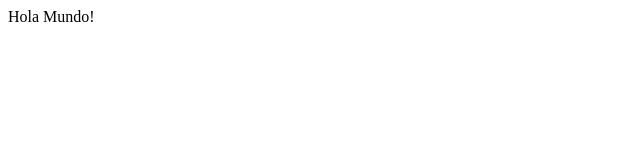
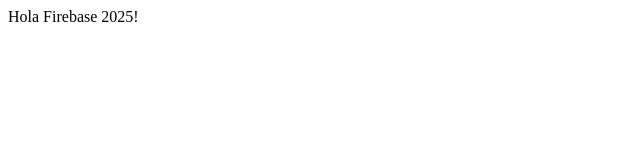
Before and after one commit to arielgos/build.ia.2025, a plain HTML site: page public/index.html in a window 1280 px wide. Shown: the full height of the page, 0-640 px from the left. Drawn offline with Linux system fonts and the light colour scheme.

Commit message:
cambie el saludo

```diff
--- a/public/index.html
+++ b/public/index.html
@@ -8,7 +8,7 @@
 </head>
 
 <body>
-  Hola Mundo!
+  Hola Firebase 2025!
 </body>
 
 
```
